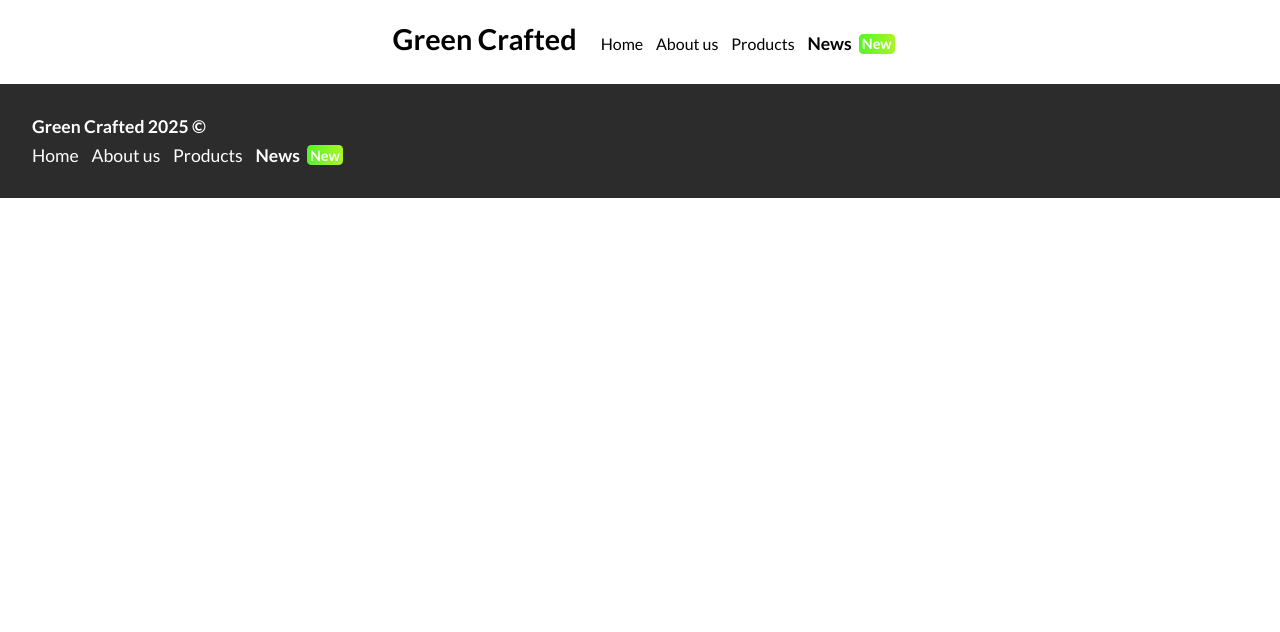
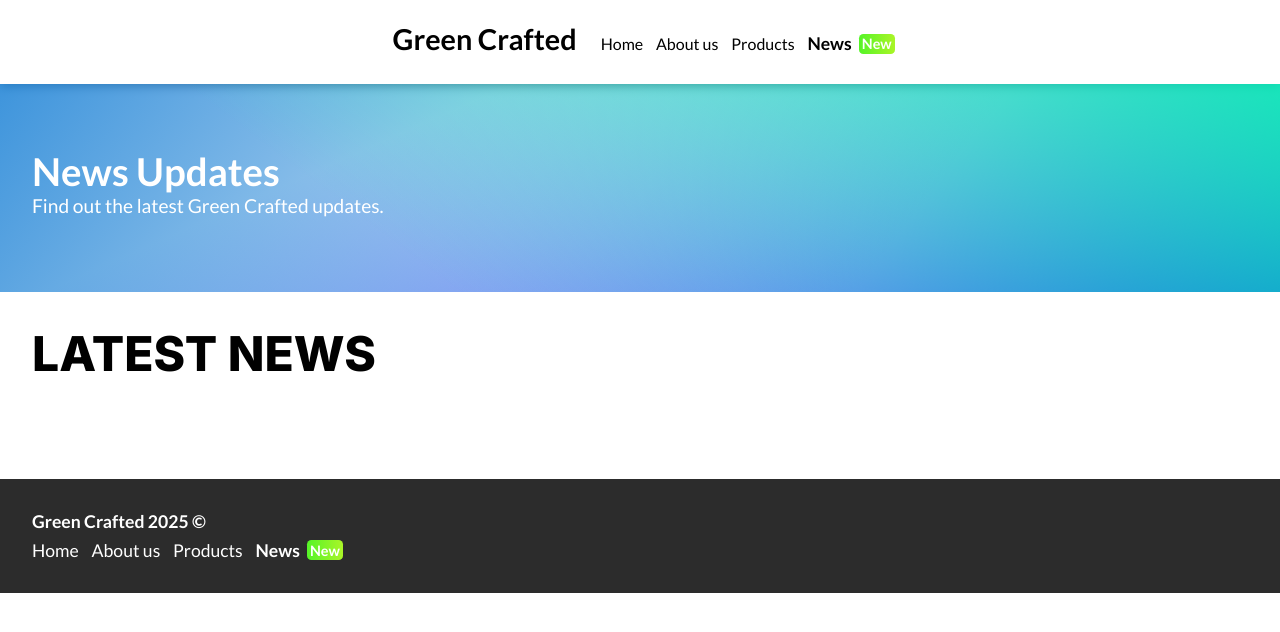
Before and after one commit to AlexScripcariu/green-crafted, a plain HTML site: page public/news/news.html in a window 1280 px wide. Drawn offline with Linux system fonts and the light colour scheme.

Commit message:
Basics of news section completed

```diff
--- a/public/news/news-style.css
+++ b/public/news/news-style.css
@@ -0,0 +1,40 @@
+@import url('https://fonts.googleapis.com/css2?family=Inter:ital,opsz,wght@0,14..32,100..900;1,14..32,100..900&display=swap');
+.news-header {
+  background: linear-gradient(217deg, rgba(0, 255, 170, 0.8), rgba(255,0,0,0) 70.71%),
+  linear-gradient(127deg, rgba(14, 122, 211, 0.8), rgba(0,255,0,0) 70.71%),
+  linear-gradient(336deg, rgba(0,0,255,.8), rgba(0,0,255,0) 70.71%);
+  display: flex;
+  flex-direction: column;
+  color: white;
+  height: 13rem;
+  padding: 2rem;
+  padding-top: 4rem;
+}
+
+.page-title {
+  font-size: clamp(2rem, 3vw, 4rem);
+}
+
+.page-title-desc {
+  font-size: clamp(0.85rem, 1.5vw, 1.5rem);
+  font-weight: 400;
+}
+
+.news {
+  padding: 1rem;
+  margin: 1rem;
+  font-family: 'Inter', 'Lato', Serif;
+}
+
+.latest-news {
+  font-size: 3rem;
+  font-weight: 800;
+}
+
+.news-grid {
+  display: grid;
+}
+
+.news-article {
+  background-color: blue;
+}
--- a/public/news/news.html
+++ b/public/news/news.html
@@ -22,6 +22,25 @@
         </nav>
     </div>
   </div>
+  <div class="news-header">
+    <h2 class="page-title">News Updates</h2>
+    <p class="page-title-desc">Find out the latest Green Crafted updates.</p>
+  </div>
+  <div class="news">
+    <h2 class="latest-news">LATEST NEWS</h2>
+    <div class="news-grid">
+      <div class="main-story news">
+      </div>
+      <div class="news-article">
+      </div>
+      <div class="news-article">
+      </div>
+      <div class="news-article">
+      </div>
+      <div class="news-article">
+      </div>
+    </div>
+  </div>
   <footer>
     <p>Green Crafted 2025 ©</p>
     <nav class="nav-pages">
```
